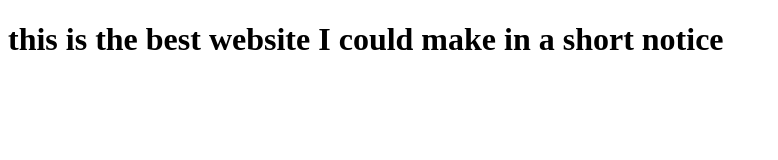
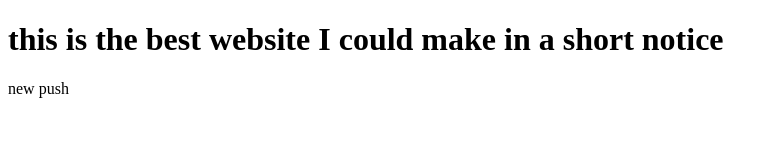
Before and after one commit to carlobanda/git-practice, a plain HTML site: page index.htm in a window 1280 px wide. Shown: the whole page, without its empty margins (0-778 px from the left). Drawn offline with Linux system fonts and the light colour scheme.

Commit message:
should be Carlo

```diff
--- a/index.htm
+++ b/index.htm
@@ -8,5 +8,6 @@
   </head>
   <body>
     <h1>this is the best website I could make in a short notice</h1>
+    <p>new push</p>
   </body>
 </html>
```
